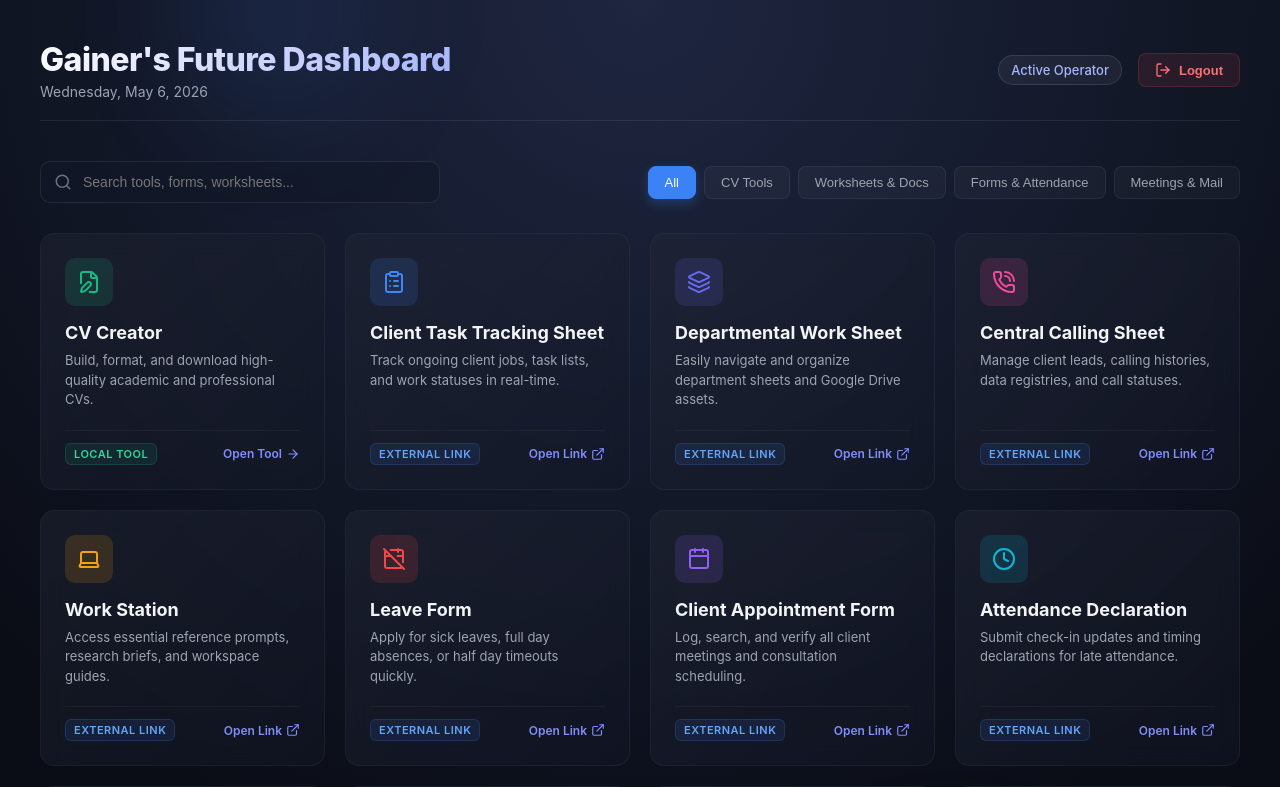
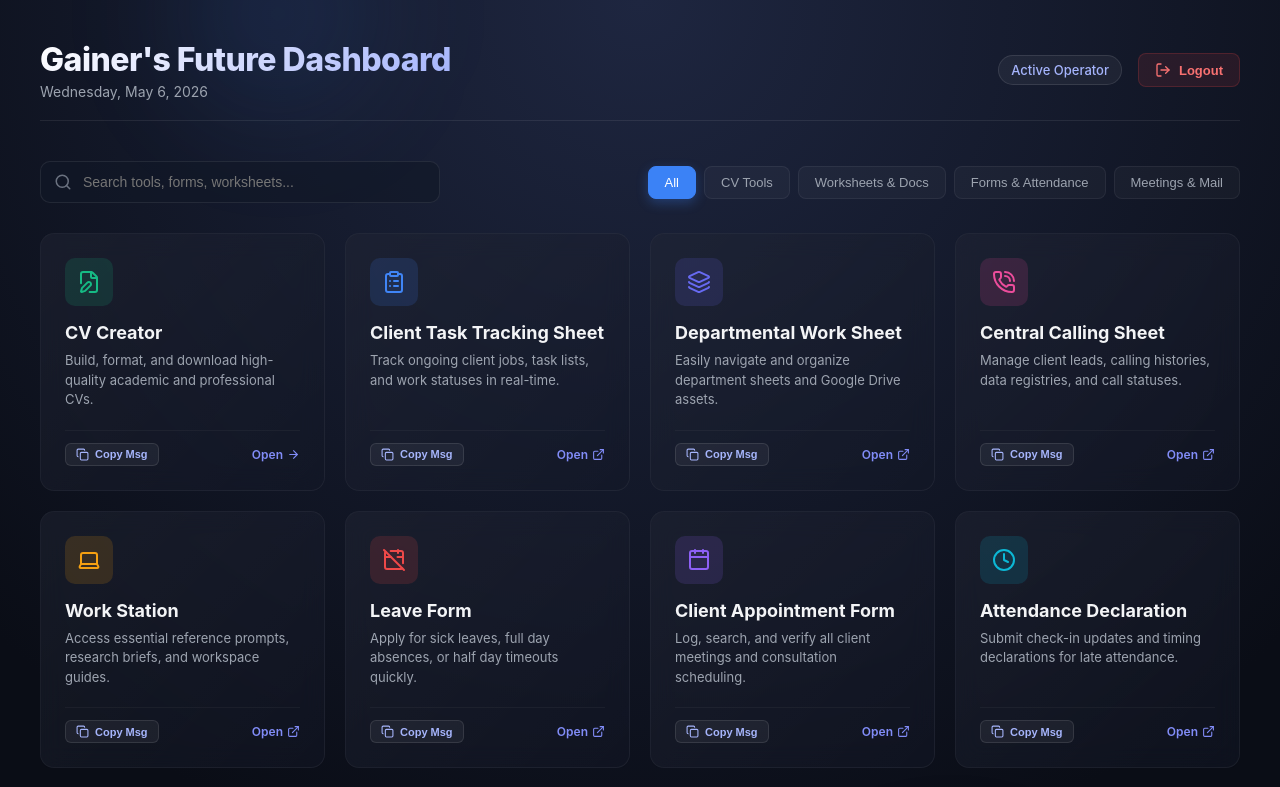
Before and after one commit to CEOgainers/Generator, a Next.js app: page / in a window 1280 px wide. Shown: the top 787 px of the page. Built offline with nearby package versions, Linux system fonts and the light colour scheme.

Commit message:
feat: add copy professional message option for dashboard links

```diff
--- a/src/app/page.module.css
+++ b/src/app/page.module.css
@@ -308,3 +308,31 @@
     max-width: 100%;
   }
 }
+
+.copyMsgBtn {
+  display: flex;
+  align-items: center;
+  gap: 6px;
+  background: rgba(255, 255, 255, 0.05);
+  border: 1px solid rgba(255, 255, 255, 0.10);
+  color: #a5b4fc;
+  padding: 4px 10px;
+  border-radius: 6px;
+  font-size: 11px;
+  font-weight: 600;
+  cursor: pointer;
+  transition: all 0.2s ease;
+  outline: none;
+}
+
+.copyMsgBtn:hover {
+  background: rgba(99, 102, 241, 0.15);
+  border-color: rgba(99, 102, 241, 0.3);
+  color: #ffffff;
+}
+
+.copied {
+  background: rgba(16, 185, 129, 0.15) !important;
+  border-color: rgba(16, 185, 129, 0.3) !important;
+  color: #34d399 !important;
+}
--- a/src/app/page.tsx
+++ b/src/app/page.tsx
@@ -1,7 +1,6 @@
 "use client";
 
 import React, { useState, useEffect } from "react";
-import Link from "next/link";
 import { useRouter } from "next/navigation";
 import Cookies from "js-cookie";
 import styles from "./page.module.css";
@@ -23,7 +22,9 @@ import {
   Search,
   LogOut,
   ExternalLink,
-  ArrowRight
+  ArrowRight,
+  Copy,
+  Check
 } from "lucide-react";
 
 interface DashboardItem {
@@ -36,6 +37,7 @@ interface DashboardItem {
   iconName: string;
   iconBg: string;
   iconColor: string;
+  copyMessage: string;
 }
 
 const DASHBOARD_ITEMS: DashboardItem[] = [
@@ -48,7 +50,8 @@ const DASHBOARD_ITEMS: DashboardItem[] = [
     isExternal: false,
     iconName: "FileEdit",
     iconBg: "rgba(16, 185, 129, 0.15)",
-    iconColor: "#10b981"
+    iconColor: "#10b981",
+    copyMessage: "Hello! Here is the link to our CV Creator tool. You can use it to build and download your academic & professional CV here: [BASE_URL]/cv-generator"
   },
   {
     id: "client_task_tracking",
@@ -59,7 +62,8 @@ const DASHBOARD_ITEMS: DashboardItem[] = [
     isExternal: true,
     iconName: "ClipboardList",
     iconBg: "rgba(59, 130, 246, 0.15)",
-    iconColor: "#3b82f6"
+    iconColor: "#3b82f6",
+    copyMessage: "Hello, here is the link to the Client Task Tracking Sheet to view tasks and work progress updates: https://docs.google.com/spreadsheets/d/1e1_Gl935otXzCQMdUwhvxJXfYARXXAlGWyOKl4dvnsg/edit?usp=sharing"
   },
   {
     id: "departmental_worksheet",
@@ -70,7 +74,8 @@ const DASHBOARD_ITEMS: DashboardItem[] = [
     isExternal: true,
     iconName: "Layers",
     iconBg: "rgba(99, 102, 241, 0.15)",
-    iconColor: "#6366f1"
+    iconColor: "#6366f1",
+    copyMessage: "Hello, here is the link to the Departmental Work Sheet: https://docs.google.com/spreadsheets/d/1cSJge0e8j1go_KhT3PWZzT6rSOswkcnEI4ec4cafwmg/edit?usp=sharing"
   },
   {
     id: "central_calling_sheet",
@@ -81,7 +86,8 @@ const DASHBOARD_ITEMS: DashboardItem[] = [
     isExternal: true,
     iconName: "PhoneCall",
     iconBg: "rgba(236, 72, 153, 0.15)",
-    iconColor: "#ec4899"
+    iconColor: "#ec4899",
+    copyMessage: "Hello, please access the Central Calling Sheet for call logs and data here: https://docs.google.com/spreadsheets/d/1RHSxiIcG65XMeTQROurWc_CEa3bm-vI_wzoRaEXGbwI/edit?usp=sharing"
   },
   {
     id: "work_station",
@@ -92,7 +98,8 @@ const DASHBOARD_ITEMS: DashboardItem[] = [
     isExternal: true,
     iconName: "Laptop",
     iconBg: "rgba(245, 158, 11, 0.15)",
-    iconColor: "#f59e0b"
+    iconColor: "#f59e0b",
+    copyMessage: "Hello, here is the official Work Station document containing research briefs and guidelines: https://docs.google.com/document/d/177zfifGGBRv_uJhb5oI0VKlfUAbKRvdl44PTNP0slIw/edit?usp=sharing"
   },
   {
     id: "leave_form",
@@ -103,7 +110,8 @@ const DASHBOARD_ITEMS: DashboardItem[] = [
     isExternal: true,
     iconName: "CalendarOff",
     iconBg: "rgba(239, 68, 68, 0.15)",
-    iconColor: "#ef4444"
+    iconColor: "#ef4444",
+    copyMessage: "Hello, you can submit your leave application (sick leave, full day, or half day) using this form: https://docs.google.com/forms/d/e/1FAIpQLSd9AgEj9gNaWK3_oAKt8XtkN-LH-xp1OpINKIbh7y8XfJ-AnQ/viewform"
   },
   {
     id: "client_appointment",
@@ -114,7 +122,8 @@ const DASHBOARD_ITEMS: DashboardItem[] = [
     isExternal: true,
     iconName: "Calendar",
     iconBg: "rgba(139, 92, 246, 0.15)",
-    iconColor: "#8b5cf6"
+    iconColor: "#8b5cf6",
+    copyMessage: "Hello, please find the Client Appointment Sheet for checking and scheduling meetings here: https://docs.google.com/spreadsheets/d/1fBXZ8TkRyKlUnF635b_b-T3DCXeqNpJ9S8XJv7_zcEo/edit?usp=sharing"
   },
   {
     id: "attendance_declaration",
@@ -125,7 +134,8 @@ const DASHBOARD_ITEMS: DashboardItem[] = [
     isExternal: true,
     iconName: "Clock",
     iconBg: "rgba(6, 182, 212, 0.15)",
-    iconColor: "#06b6d4"
+    iconColor: "#06b6d4",
+    copyMessage: "Hello, please use this form to declare your late attendance: https://forms.gle/hibLrxsAwtB9vNv37"
   },
   {
     id: "book_consultation",
@@ -136,7 +146,8 @@ const DASHBOARD_ITEMS: DashboardItem[] = [
     isExternal: true,
     iconName: "MessagesSquare",
     iconBg: "rgba(16, 185, 129, 0.15)",
-    iconColor: "#10b981"
+    iconColor: "#10b981",
+    copyMessage: "Dear Client, you can book an online or offline consultation meeting with our advisors using this link: https://gainersfuture.com/appointment.html. Let us know if you need any assistance."
   },
   {
     id: "google_meet",
@@ -147,7 +158,8 @@ const DASHBOARD_ITEMS: DashboardItem[] = [
     isExternal: true,
     iconName: "Video",
     iconBg: "rgba(239, 68, 68, 0.15)",
-    iconColor: "#ef4444"
+    iconColor: "#ef4444",
+    copyMessage: "Hello, here is the Google Meet link for our upcoming advisor meeting: https://meet.google.com/nke-uurj-xxr. Please join the call when it is time. Thank you!"
   },
   {
     id: "client_mail",
@@ -158,7 +170,8 @@ const DASHBOARD_ITEMS: DashboardItem[] = [
     isExternal: true,
     iconName: "Mail",
     iconBg: "rgba(59, 130, 246, 0.15)",
-    iconColor: "#3b82f6"
+    iconColor: "#3b82f6",
+    copyMessage: "Hello, here is the link to log into the Hostinger client email inbox: https://mail.hostinger.com/mailboxes/INBOX"
   },
   {
     id: "call_script",
@@ -169,7 +182,8 @@ const DASHBOARD_ITEMS: DashboardItem[] = [
     isExternal: true,
     iconName: "ScrollText",
     iconBg: "rgba(245, 158, 11, 0.15)",
-    iconColor: "#f59e0b"
+    iconColor: "#f59e0b",
+    copyMessage: "Hello, please consult the official Call Script document for outreach and lead updates here: https://docs.google.com/document/d/1jbP3L9Saf_WwAF6_AUaLhlPsF5I71WOmHcjPSV_giGg/edit?tab=t.0#heading=h.3p15pulrd9rw"
   },
   {
     id: "sop_request",
@@ -180,7 +194,8 @@ const DASHBOARD_ITEMS: DashboardItem[] = [
     isExternal: true,
     iconName: "FilePlus",
     iconBg: "rgba(99, 102, 241, 0.15)",
-    iconColor: "#6366f1"
+    iconColor: "#6366f1",
+    copyMessage: "Hello, you can submit your Statement of Purpose (SOP) generation request using this link: https://forms.gle/GshVCL48Z2xD8KYg8"
   },
   {
     id: "cv_correction",
@@ -191,7 +206,8 @@ const DASHBOARD_ITEMS: DashboardItem[] = [
     isExternal: true,
     iconName: "CheckCircle2",
     iconBg: "rgba(139, 92, 246, 0.15)",
-    iconColor: "#8b5cf6"
+    iconColor: "#8b5cf6",
+    copyMessage: "Hello! If you have any corrections or modifications for your CV, please submit them using this CV Correction form: https://forms.gle/7khNAQruDQ9PrJL88"
   }
 ];
 
@@ -200,6 +216,7 @@ export default function Dashboard() {
   const [searchTerm, setSearchTerm] = useState("");
   const [activeCategory, setActiveCategory] = useState<string>("All");
   const [currentDate, setCurrentDate] = useState("");
+  const [copiedItemId, setCopiedItemId] = useState<string | null>(null);
 
   useEffect(() => {
     const today = new Date();
@@ -235,6 +252,31 @@ export default function Dashboard() {
       case "CheckCircle2": return <CheckCircle2 size={24} color={color} />;
       default: return <FileEdit size={24} color={color} />;
     }
+  };
+
+  const handleCardClick = (url: string, isExternal: boolean) => {
+    if (isExternal) {
+      window.open(url, "_blank", "noopener,noreferrer");
+    } else {
+      router.push(url);
+    }
+  };
+
+  const handleCopyMessage = (e: React.MouseEvent, copyMsg: string, itemId: string) => {
+    e.stopPropagation(); // Avoid card click navigation triggering
+
+    // Resolve dynamic base URL if needed
+    const origin = typeof window !== "undefined" ? window.location.origin : "";
+    const resolvedMessage = copyMsg.replace("[BASE_URL]", origin);
+
+    navigator.clipboard.writeText(resolvedMessage)
+      .then(() => {
+        setCopiedItemId(itemId);
+        setTimeout(() => setCopiedItemId(null), 2500);
+      })
+      .catch((err) => {
+        console.error("Failed to copy message:", err);
+      });
   };
 
   const filteredItems = DASHBOARD_ITEMS.filter((item) => {
@@ -295,51 +337,40 @@ export default function Dashboard() {
         {/* Cards Grid */}
         <section className={styles.grid}>
           {filteredItems.map((item) => {
-            const cardContent = (
-              <>
+            const isCopied = copiedItemId === item.id;
+            return (
+              <div
+                key={item.id}
+                className={styles.card}
+                onClick={() => handleCardClick(item.url, item.isExternal)}
+              >
                 <div className={styles.cardIconWrapper} style={{ backgroundColor: item.iconBg }}>
                   {getIcon(item.iconName, item.iconColor)}
                 </div>
                 <h2 className={styles.cardTitle}>{item.title}</h2>
                 <p className={styles.cardDescription}>{item.description}</p>
                 <div className={styles.cardFooter}>
-                  <span className={`${styles.badge} ${item.isExternal ? styles.externalBadge : styles.localBadge}`}>
-                    {item.isExternal ? "External Link" : "Local Tool"}
-                  </span>
+                  <button
+                    className={`${styles.copyMsgBtn} ${isCopied ? styles.copied : ""}`}
+                    onClick={(e) => handleCopyMessage(e, item.copyMessage, item.id)}
+                    title="Copy professional message with link"
+                  >
+                    {isCopied ? (
+                      <><Check size={13} /> Copied Msg</>
+                    ) : (
+                      <><Copy size={13} /> Copy Msg</>
+                    )}
+                  </button>
                   <span className={styles.actionText}>
                     {item.isExternal ? (
-                      <>Open Link <ExternalLink size={14} /></>
+                      <>Open <ExternalLink size={13} /></>
                     ) : (
-                      <>Open Tool <ArrowRight size={14} /></>
+                      <>Open <ArrowRight size={13} /></>
                     )}
                   </span>
                 </div>
-              </>
+              </div>
             );
-
-            if (item.isExternal) {
-              return (
-                <a
-                  key={item.id}
-                  href={item.url}
-                  target="_blank"
-                  rel="noreferrer"
-                  className={styles.card}
-                >
-                  {cardContent}
-                </a>
-              );
-            } else {
-              return (
-                <Link
-                  key={item.id}
-                  href={item.url}
-                  className={styles.card}
-                >
-                  {cardContent}
-                </Link>
-              );
-            }
           })}
         </section>
 
```
